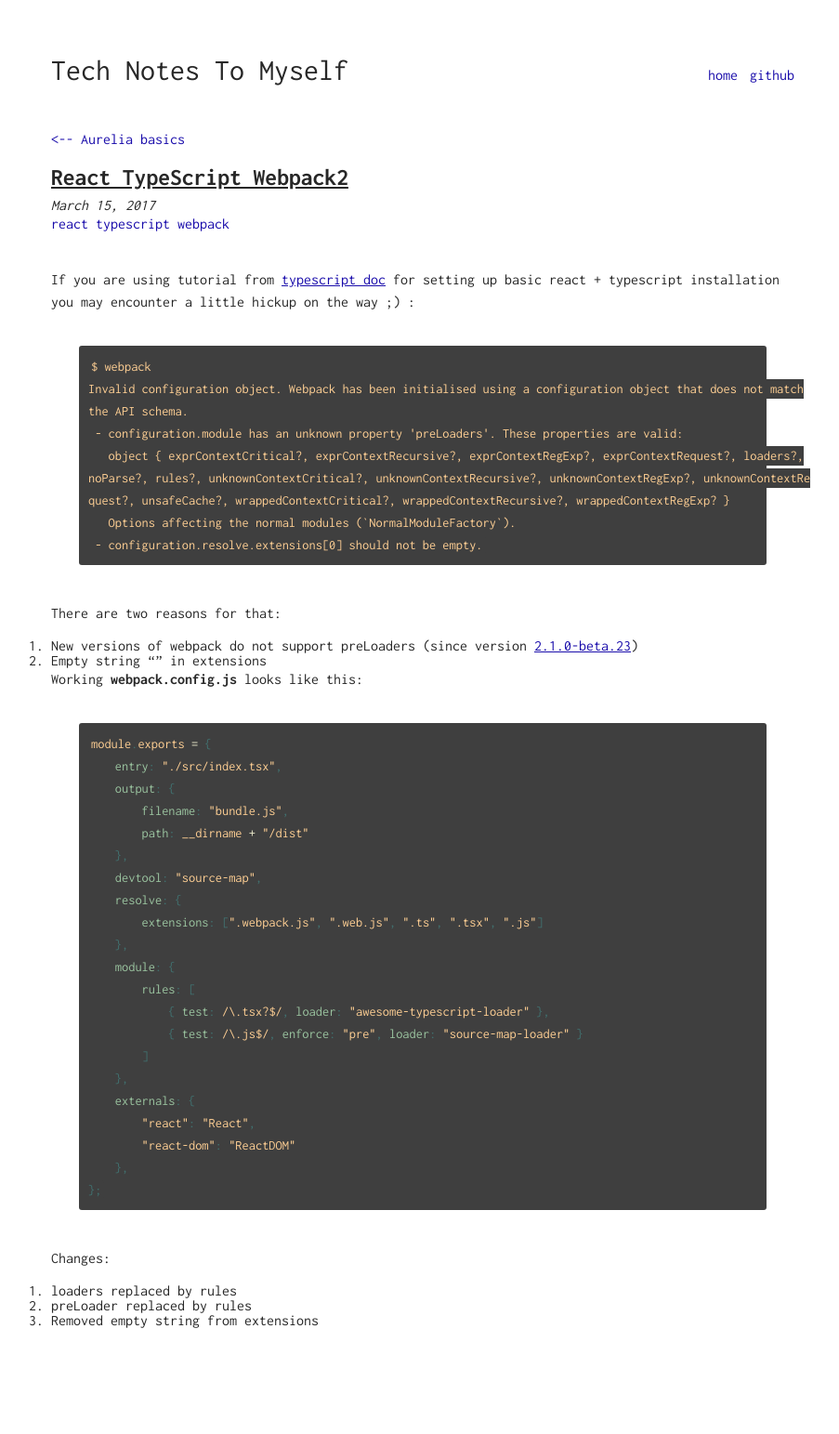
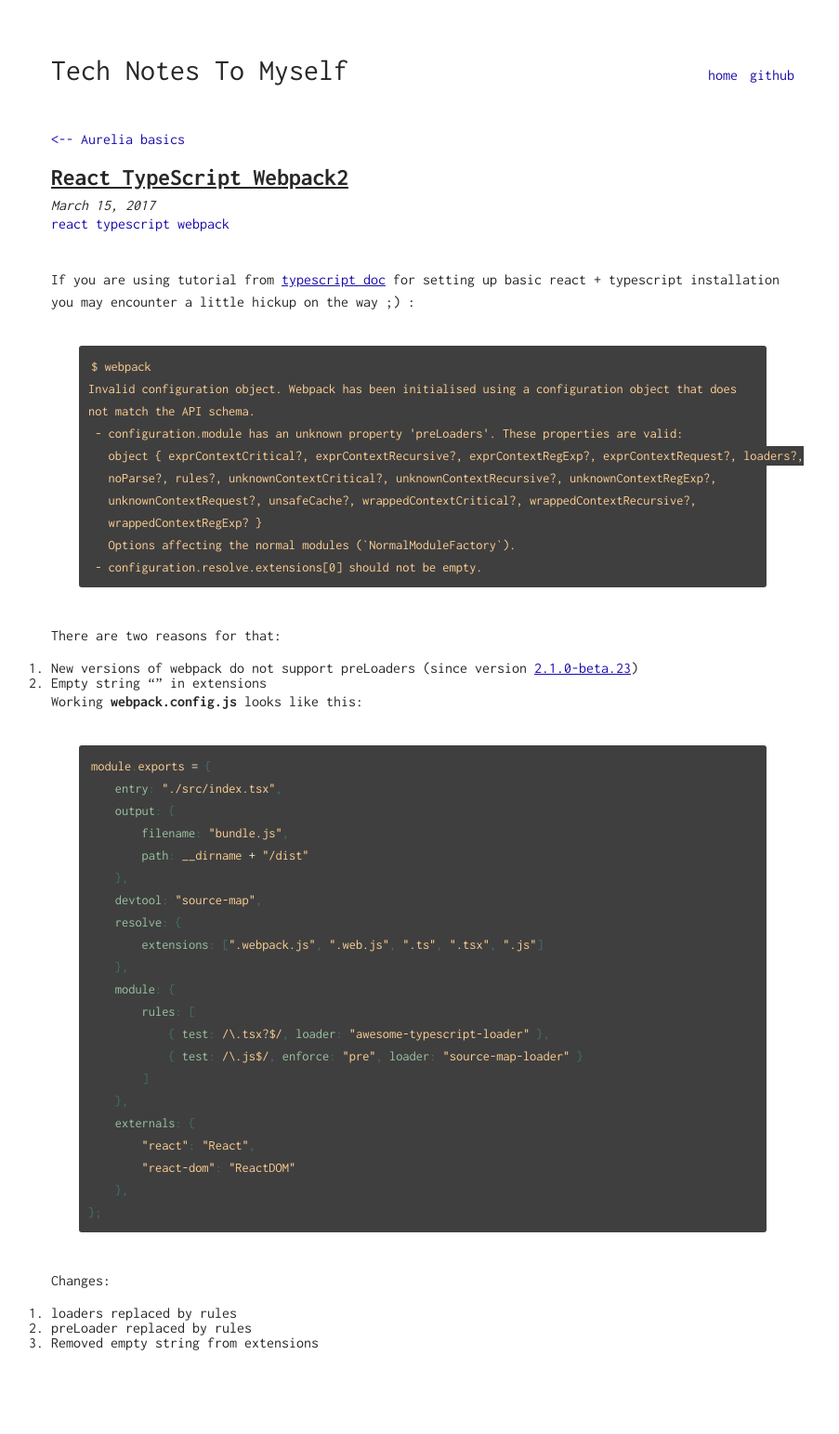
Before and after one commit to michaldziurowski/michaldziurowski.github.io, a Jekyll site: the page built from _posts/2017-03-15-react-typescript-webpack.md, in a window 1280 px wide. Shown: the whole page at 93% size, without its empty margins (185-1088 px from the left). Built offline with Jekyll 4.4.1, drawn with Linux system fonts in a browser that asks for light colours; before the commit the page ends 1519 px from its top, so only the background shows below that.

Commit message:
pritify code block

````diff
--- a/_posts/2017-03-15-react-typescript-webpack.md
+++ b/_posts/2017-03-15-react-typescript-webpack.md
@@ -7,12 +7,13 @@ If you are using tutorial from [typescript doc](https://www.typescriptlang.org/d
 
 ```
 $ webpack
-Invalid configuration object. Webpack has been initialised using a configuration object that does not match
-the API schema.
+Invalid configuration object. Webpack has been initialised using a configuration object that does
+not match the API schema.
  - configuration.module has an unknown property 'preLoaders'. These properties are valid:
    object { exprContextCritical?, exprContextRecursive?, exprContextRegExp?, exprContextRequest?, loaders?,
-noParse?, rules?, unknownContextCritical?, unknownContextRecursive?, unknownContextRegExp?, unknownContextRe
-quest?, unsafeCache?, wrappedContextCritical?, wrappedContextRecursive?, wrappedContextRegExp? }
+   noParse?, rules?, unknownContextCritical?, unknownContextRecursive?, unknownContextRegExp?,
+   unknownContextRequest?, unsafeCache?, wrappedContextCritical?, wrappedContextRecursive?,
+   wrappedContextRegExp? }
    Options affecting the normal modules (`NormalModuleFactory`).
  - configuration.resolve.extensions[0] should not be empty.
 ```
````
